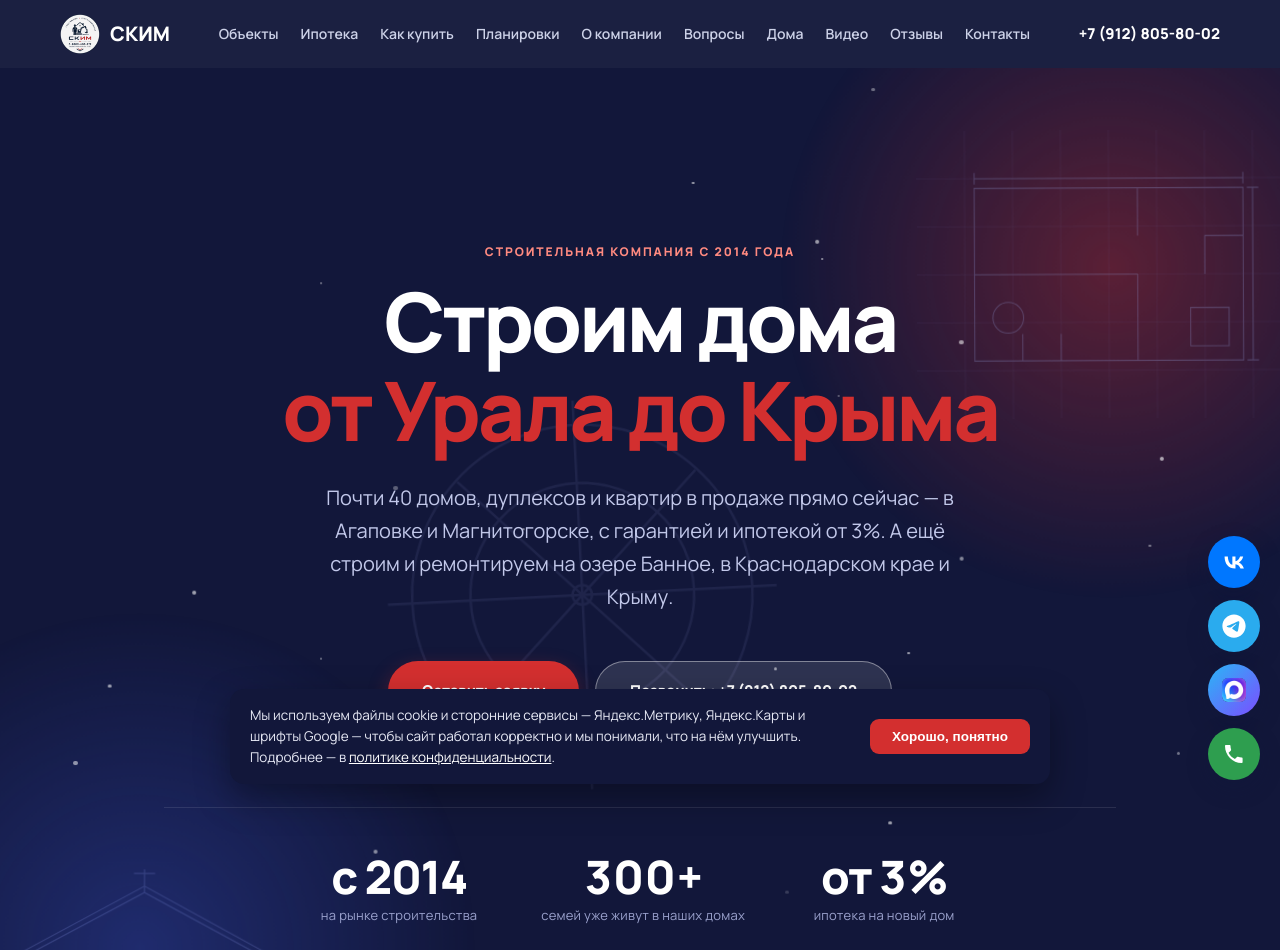
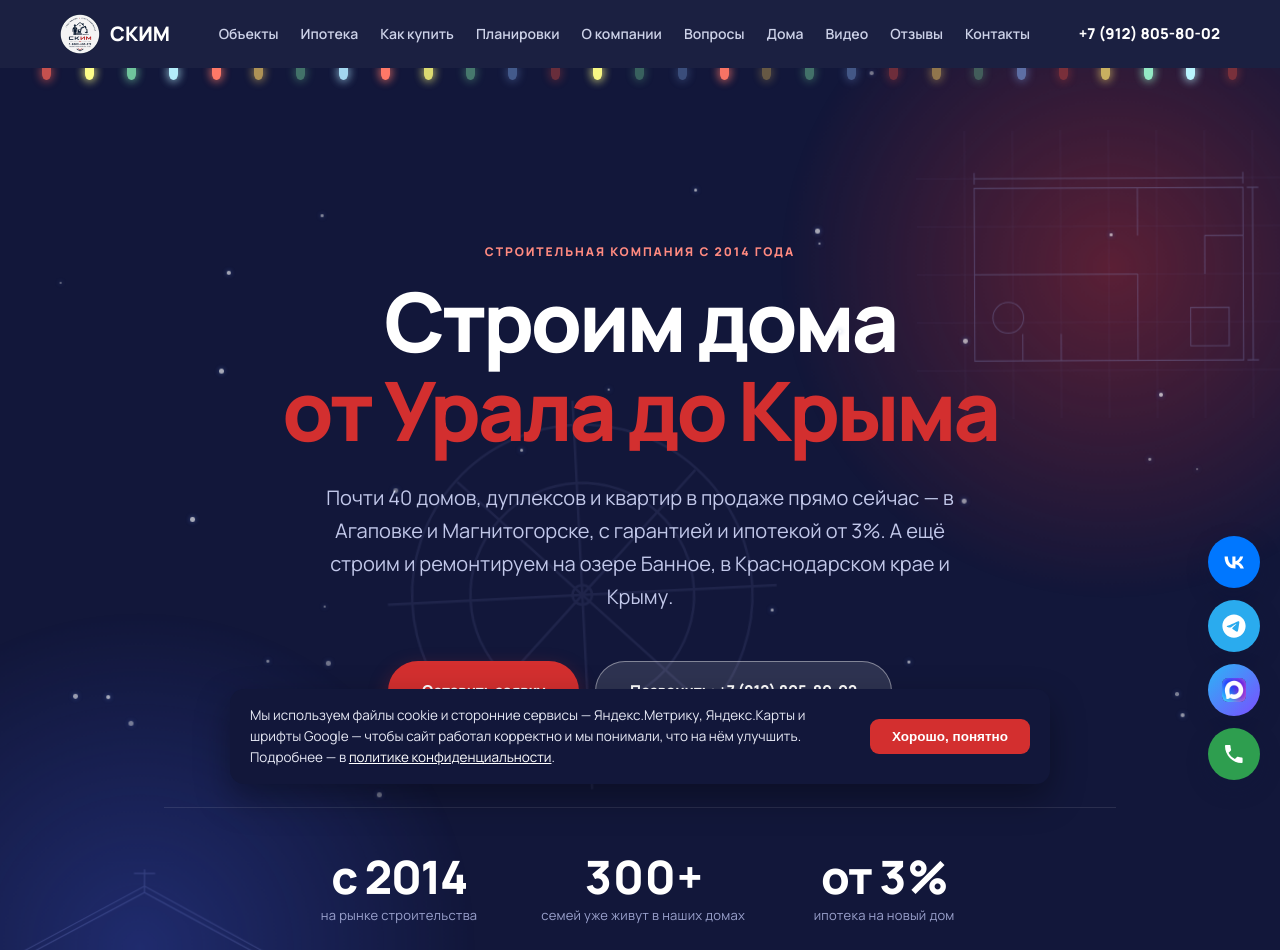
Before and after one commit to skim-stroy74/skim-stroy74.github.io, a plain HTML site: page index.html in a window 1280 px wide. Shown: the top 950 px of the page. Drawn offline with Linux system fonts and the light colour scheme; animation ran at ten frames a second.

Commit message:
Новогоднее оформление: снег на всю страницу и гирлянда под шапкой
- снег перенесён из первого экрана на уровень страницы, идёт везде
- снежинкам добавлено свечение, чтобы читались и на светлых секциях
- гирлянда из разноцветных лампочек под шапкой, мерцает вразнобой
- число снежинок и лампочек подстраивается под ширину экрана
- украшения не перехватывают клики, работают по тому же расписанию

Co-Authored-By: Claude Opus 5 <noreply@anthropic.com>

```diff
--- a/index.html
+++ b/index.html
@@ -218,20 +218,55 @@
     background:radial-gradient(circle,rgba(62,88,220,.32),transparent 70%);
     animation:heroGlow2 20s ease-in-out infinite;pointer-events:none;
   }
-  /* NEW YEAR SNOW (включается по дате автоматически) */
-  .snow{position:absolute;inset:0;overflow:hidden;pointer-events:none;z-index:1;display:none;}
+  /* NEW YEAR SNOW — на всю страницу, включается по дате */
+  .snow{
+    position:fixed;inset:0;overflow:hidden;pointer-events:none;z-index:45;display:none;
+  }
   body.is-winter .snow{display:block;}
   .snow i{
-    position:absolute;top:-8%;display:block;border-radius:50%;
-    background:#fff;opacity:0;animation:snowFall linear infinite;
+    position:absolute;top:-6%;display:block;border-radius:50%;
+    background:#fdfeff;box-shadow:0 0 4px 1px rgba(72,96,165,.6);
+    opacity:0;animation:snowFall linear infinite;will-change:transform;
   }
   @keyframes snowFall{
     0%{transform:translate3d(0,0,0);opacity:0;}
-    8%{opacity:var(--o,.5);}
-    92%{opacity:var(--o,.5);}
-    100%{transform:translate3d(var(--dx,20px),115vh,0);opacity:0;}
-  }
-  @media (prefers-reduced-motion: reduce){ .snow{display:none!important;} }
+    7%{opacity:var(--o,.5);}
+    93%{opacity:var(--o,.5);}
+    100%{transform:translate3d(var(--dx,20px),110vh,0);opacity:0;}
+  }
+
+  /* NEW YEAR GARLAND — под шапкой */
+  .garland{
+    position:fixed;top:var(--header-h,68px);left:0;right:0;z-index:48;display:none;
+    pointer-events:none;justify-content:space-around;align-items:flex-start;
+    padding:0 2vw;
+  }
+  body.is-winter .garland{display:flex;}
+  .garland b{
+    position:relative;width:9px;height:12px;border-radius:0 0 50% 50%;
+    display:block;flex:0 0 auto;
+    animation:bulbGlow 3.4s ease-in-out infinite;
+  }
+  .garland b::before{
+    content:"";position:absolute;left:50%;top:-6px;width:1.5px;height:6px;
+    transform:translateX(-50%);background:rgba(255,255,255,.28);
+  }
+  @keyframes bulbGlow{
+    0%,100%{opacity:.45;filter:brightness(.8);}
+    50%{opacity:1;filter:brightness(1.35);}
+  }
+  .garland b:nth-child(4n+1){background:#ff5a4d;box-shadow:0 0 9px 2px rgba(255,90,77,.7);}
+  .garland b:nth-child(4n+2){background:#ffd166;box-shadow:0 0 9px 2px rgba(255,209,102,.7);}
+  .garland b:nth-child(4n+3){background:#7ee0a8;box-shadow:0 0 9px 2px rgba(126,224,168,.65);}
+  .garland b:nth-child(4n+4){background:#8ab6ff;box-shadow:0 0 9px 2px rgba(138,182,255,.65);}
+  @media (max-width:600px){
+    .garland b{width:7px;height:10px;}
+  }
+
+  @media (prefers-reduced-motion: reduce){
+    .snow{display:none!important;}
+    .garland b{animation:none;opacity:.85;}
+  }
 
   /* BLUEPRINT BACKGROUND */
   .blueprint{
@@ -985,7 +1020,6 @@
 </header>
 
 <section class="hero" id="hero">
-  <div class="snow" id="snow" aria-hidden="true"></div>
 
   <div class="blueprint" aria-hidden="true">
 
@@ -1643,6 +1677,8 @@
   </div>
 </footer>
 
+<div class="garland" id="garland" aria-hidden="true"></div>
+<div class="snow" id="snow" aria-hidden="true"></div>
 <div class="progress-bar" id="progressBar" aria-hidden="true"></div>
 
 <div class="cookie-bar" id="cookieBar">
@@ -1921,24 +1957,65 @@
     if(!winter && !preview) return;
     if(window.matchMedia('(prefers-reduced-motion: reduce)').matches) return;
 
+    document.body.classList.add('is-winter');
+
+    function vw(){
+      return document.documentElement.clientWidth || window.innerWidth || 1280;
+    }
+
+    // снег на всю страницу
     var box = document.getElementById('snow');
-    if(!box) return;
-    document.body.classList.add('is-winter');
-
+    if(box){
+      var count = vw() > 900 ? 42 : 24;
       var frag = document.createDocumentFragment();
-    for(var i = 0; i < 26; i++){
+      for(var i = 0; i < count; i++){
         var f = document.createElement('i');
-      var size = (Math.random() * 3.2 + 1.8).toFixed(1);
+        var size = (Math.random() * 3.4 + 1.8).toFixed(1);
         f.style.width = size + 'px';
         f.style.height = size + 'px';
         f.style.left = (Math.random() * 100).toFixed(2) + '%';
-      f.style.setProperty('--dx', (Math.random() * 90 - 45).toFixed(0) + 'px');
-      f.style.setProperty('--o', (Math.random() * 0.35 + 0.3).toFixed(2));
-      f.style.animationDuration = (Math.random() * 11 + 13).toFixed(1) + 's';
-      f.style.animationDelay = (-Math.random() * 22).toFixed(1) + 's';
+        f.style.setProperty('--dx', (Math.random() * 100 - 50).toFixed(0) + 'px');
+        f.style.setProperty('--o', (Math.random() * 0.35 + 0.35).toFixed(2));
+        f.style.animationDuration = (Math.random() * 12 + 14).toFixed(1) + 's';
+        f.style.animationDelay = (-Math.random() * 26).toFixed(1) + 's';
         frag.appendChild(f);
       }
       box.appendChild(frag);
+    }
+
+    // гирлянда под шапкой — число лампочек под ширину экрана
+    var g = document.getElementById('garland');
+    if(g){
+      var hdr = document.querySelector('header');
+      function placeGarland(){
+        if(!hdr) return;
+        var h = Math.round(hdr.getBoundingClientRect().height);
+        if(h > 0) document.documentElement.style.setProperty('--header-h', h + 'px');
+      }
+      placeGarland();
+      window.addEventListener('resize', placeGarland);
+
+      var current = 0;
+      function fillGarland(){
+        var want = Math.max(12, Math.min(46, Math.round(vw() / 44)));
+        if(want === current) return;
+        current = want;
+        g.innerHTML = '';
+        var gf = document.createDocumentFragment();
+        for(var j = 0; j < want; j++){
+          var b = document.createElement('b');
+          b.style.animationDelay = (-Math.random() * 3.4).toFixed(2) + 's';
+          b.style.animationDuration = (Math.random() * 1.8 + 2.6).toFixed(2) + 's';
+          gf.appendChild(b);
+        }
+        g.appendChild(gf);
+      }
+      fillGarland();
+      var t;
+      window.addEventListener('resize', function(){
+        clearTimeout(t); t = setTimeout(fillGarland, 220);
+      });
+    }
   })();
 
   /* READING PROGRESS */
```
Lines whose indentation alone changed are shown as unchanged.
